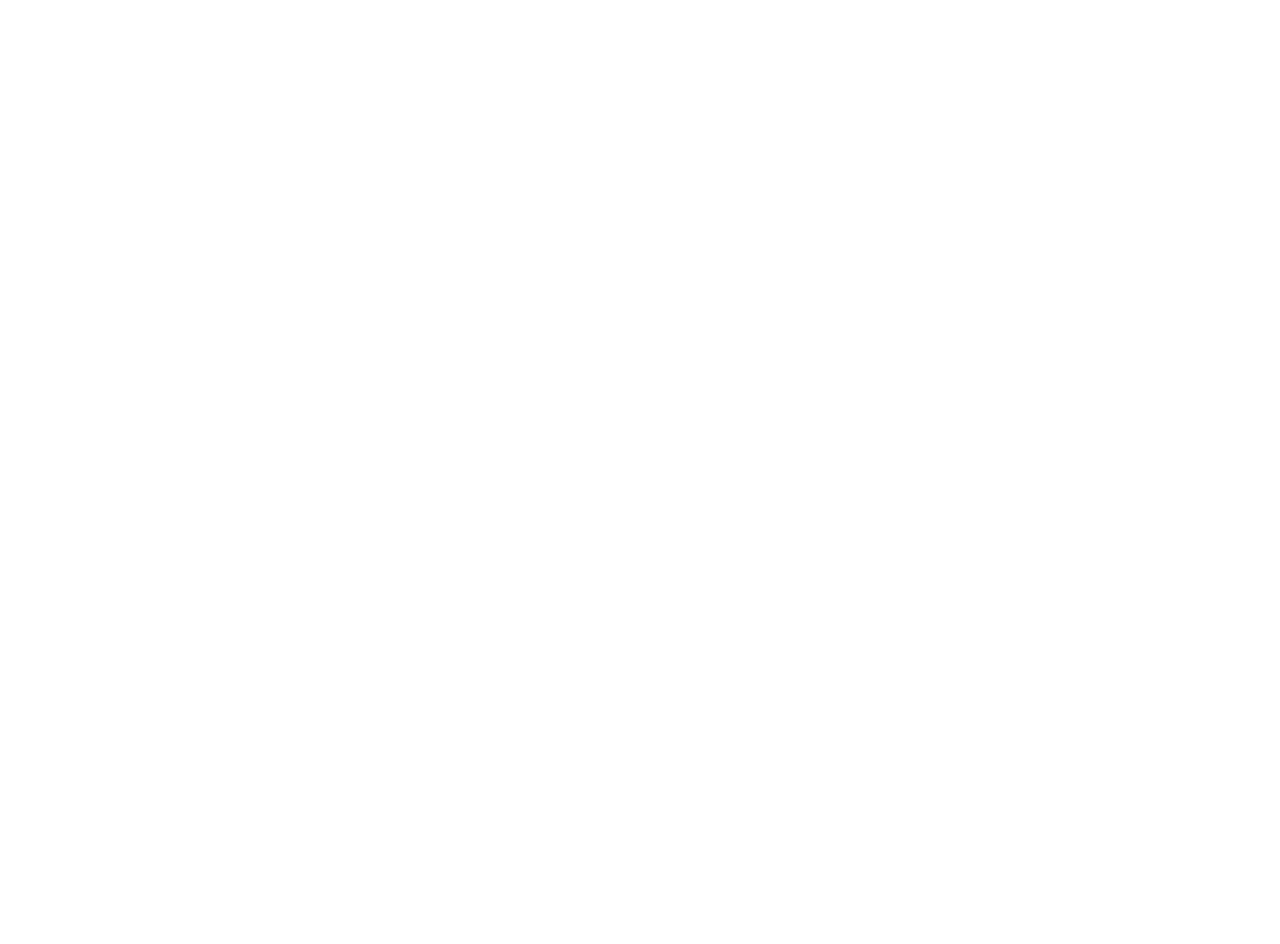
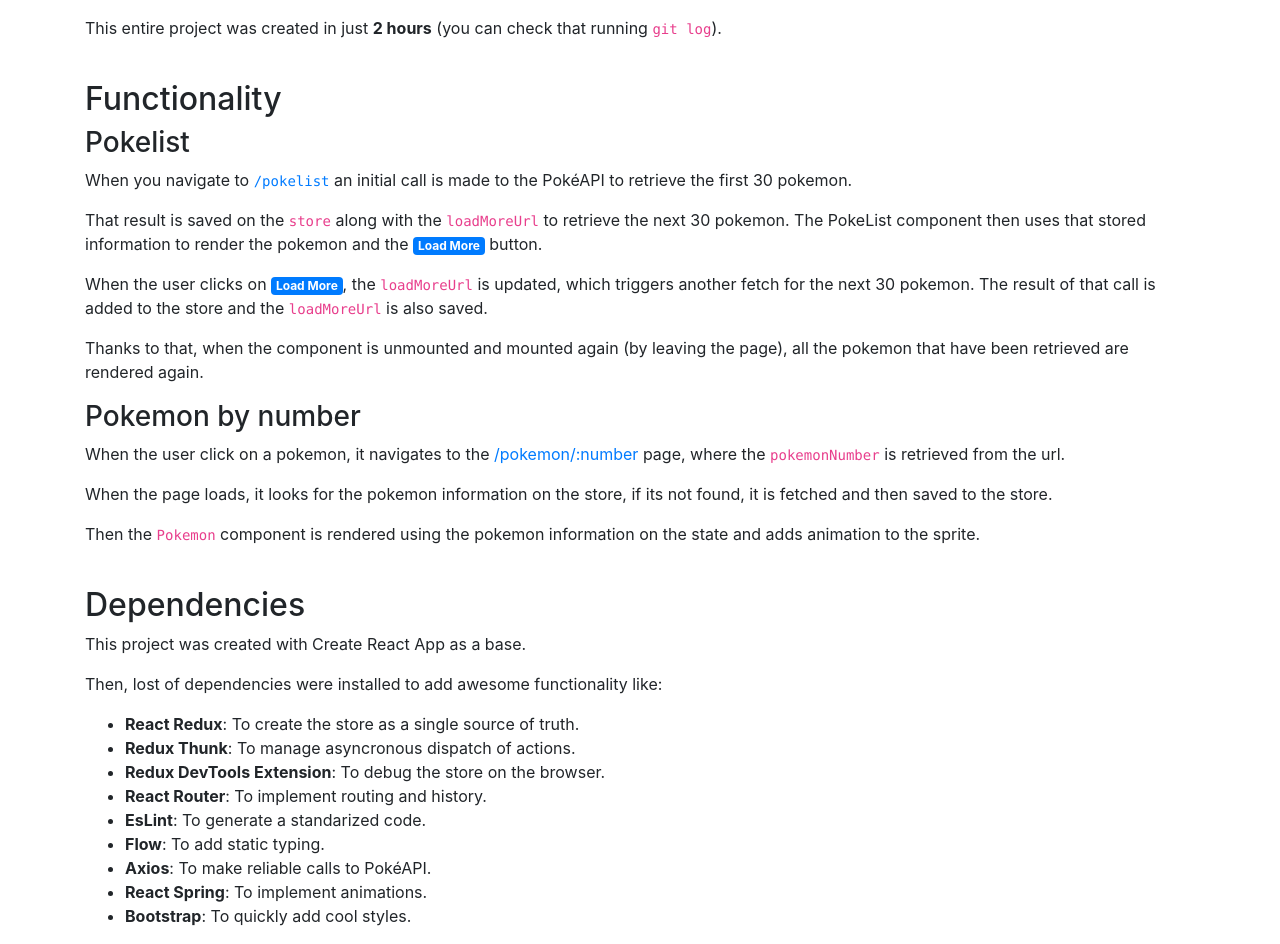
Before and after one commit to LuisPortanel/pokechallenge, a React (Create React App) app: page / in a window 1280 px wide. Shown: the part 224-1168 px from the top of the page. Before the commit the page ends 800 px from the top, so only its background shows below. Built offline with nearby package versions, Linux system fonts and the light colour scheme.

Commit message:
PKMN: Create project explanation.

```diff
--- a/src/components/Home.jsx
+++ b/src/components/Home.jsx
@@ -1,9 +1,40 @@
 import React from 'react'
+import { Link } from 'react-router-dom'
 
 const Home = () => {
   return (
     <div>
-      <h1>Pokemon Challenge</h1>
+      <h1 className="py-4">Pokemon Challenge</h1>
+      <p>By Luis Portanel, <b>Sr. Front-end Developer</b> (<a href="mailto:luis@portanel.com">luis@portanel.com</a>)</p>
+      <p>This is a proof of concept to show all the knowledge I have on React and all the Frontend Stack in general.</p>
+      <p>This entire project was created in just <b>2 hours</b> (you can check that running <code>git log</code>).</p>
+
+      <h2 className="pt-4">Functionality</h2>
+      <h3>Pokelist</h3>
+      <p>When you navigate to <code><Link to="/pokelist">/pokelist</Link></code> an initial call is made to the PokéAPI to retrieve the first 30 pokemon.</p>
+      <p>That result is saved on the <code>store</code> along with the <code>loadMoreUrl</code> to retrieve the next 30 pokemon. The PokeList component then uses that stored information to render the pokemon and the <span className="badge badge-primary">Load More</span> button.</p>
+      <p>When the user clicks on <span className="badge badge-primary">Load More</span>, the <code>loadMoreUrl</code> is updated, which triggers another fetch for the next 30 pokemon. The result of that call is added to the store and the <code>loadMoreUrl</code> is also saved.</p>
+      <p>Thanks to that, when the component is unmounted and mounted again (by leaving the page), all the pokemon that have been retrieved are rendered again.</p>
+
+      <h3>Pokemon by number</h3>
+      <p>When the user click on a pokemon, it navigates to the <Link to="/pokemon/282">/pokemon/:number</Link> page, where the <code>pokemonNumber</code> is retrieved from the url.</p>
+      <p>When the page loads, it looks for the pokemon information on the store, if its not found, it is fetched and then saved to the store.</p>
+      <p>Then the <code>Pokemon</code> component is rendered using the pokemon information on the state and adds animation to the sprite.</p>
+
+      <h2 className="pt-4">Dependencies</h2>
+      <p>This project was created with Create React App as a base.</p>
+      <p>Then, lost of dependencies were installed to add awesome functionality like:</p>
+      <ul>
+        <li><b>React Redux</b>: To create the store as a single source of truth.</li>
+        <li><b>Redux Thunk</b>: To manage asyncronous dispatch of actions.</li>
+        <li><b>Redux DevTools Extension</b>: To debug the store on the browser.</li>
+        <li><b>React Router</b>: To implement routing and history.</li>
+        <li><b>EsLint</b>: To generate a standarized code.</li>
+        <li><b>Flow</b>: To add static typing.</li>
+        <li><b>Axios</b>: To make reliable calls to PokéAPI.</li>
+        <li><b>React Spring</b>: To implement animations.</li>
+        <li><b>Bootstrap</b>: To quickly add cool styles.</li>
+      </ul>
     </div>
   )
 }
```
